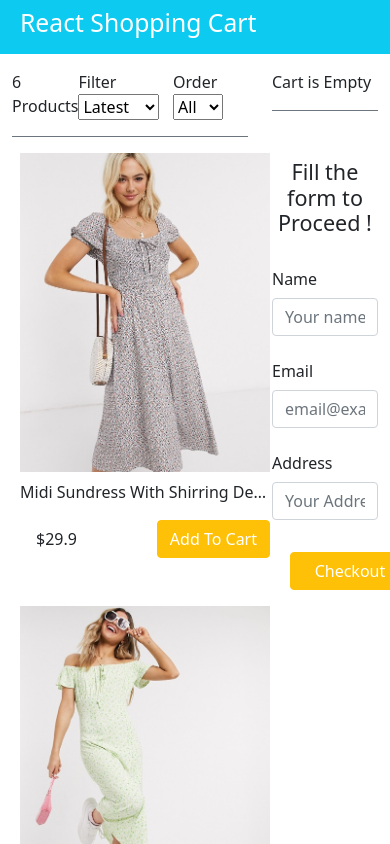
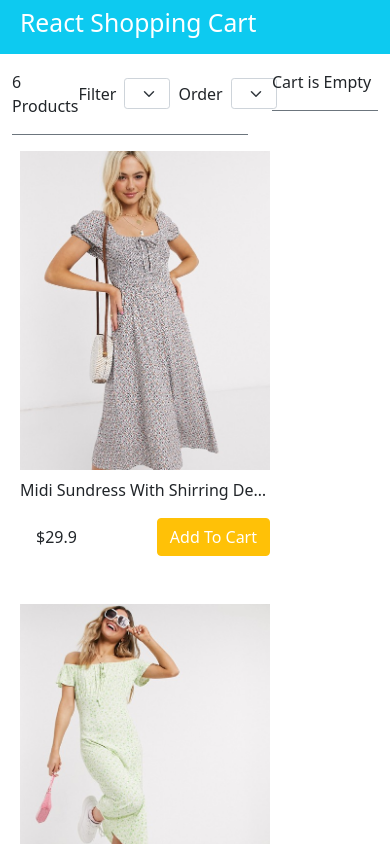
Before and after one commit to AliChaudharySandhu/Complete-ShoppingCart, a React (Create React App) app: page / in a window 390 px wide. Shown: the top 844 px of the page. Built offline with nearby package versions, Linux system fonts and the light colour scheme.

Commit message:
Animations and Model

```diff
--- a/package.json
+++ b/package.json
@@ -7,6 +7,8 @@
     "cra-template": "1.1.2",
     "react": "^17.0.2",
     "react-dom": "^17.0.2",
+    "react-modal": "^3.14.3",
+    "react-reveal": "1.2.2",
     "react-scripts": "4.0.3"
   },
   "scripts": {
--- a/src/components/Cart.js
+++ b/src/components/Cart.js
@@ -1,15 +1,18 @@
 import React, { Component } from 'react'
 import './cart.css'
 import { formateCurrency, formateTotal } from './utils'
+import Fade from 'react-reveal/Fade'
 
 export class Cart extends Component {
     constructor() {
         super()
         this.state = {
-            showCheckOut: true,
+            showCheckOut: false,
             name: '',
             email: '',
-            address: ''
+            address: '',
+            error: ''
+
         }
     }
 
@@ -22,6 +25,8 @@ export class Cart extends Component {
     createOrder = (e) =>{
         e.preventDefault();
 
+        if(this.state.name && this.state.email && this.state.address){
+
             let order ={
                 name : this.state.name,
                 email : this.state.email,
@@ -29,6 +34,10 @@ export class Cart extends Component {
                 cart : this.props.cart
             }
         this.props.createOrder(order)
+        } else{
+            this.setState({error: 'Something is missing !'})
+        }
+
     }
 
     render() {
@@ -38,10 +47,11 @@ export class Cart extends Component {
             <>
                 <div className=" cart_header mt-3 pb-3 border-bottom border-1 border-secondary">
                     {cart.length === 0 ? <div> Cart is Empty </div> :
-                        <div>You have {cart.length} itmes in cart</div>
+                        <div className="mb-1">You have {cart.length} itmes in cart</div>
                     }
                 </div>
                 <div className="cart-container">
+                    <Fade left cascade>
                     <ul className="cartItems list-unstyled">
                         {cart.map((item) => {
                             return <li key={item._id} className=" cartitem d-flex flex-sm-column flex-lg-row justify-content-between align-items-center p-2 m-1">
@@ -63,6 +73,7 @@ export class Cart extends Component {
                             </li>
                         })}
                     </ul>
+                    </Fade>
                 </div>
 
                 {cart.length > 0 &&
@@ -76,8 +87,9 @@ export class Cart extends Component {
                         >Proceed</button>
                     </div>
                 }
-                {this.state.showCheckOut && <div>
-
+                {(cart.length > 0 && this.state.showCheckOut) &&
+                <Fade right cascade>
+                <div>
                     <form action="" className="mt-5">
                         <h4 className="text-dark text-center my-4">Fill the form to Proceed !</h4>
                         <div className="form-group row">
@@ -86,6 +98,7 @@ export class Cart extends Component {
                                 <input
                                     type="text"
                                     name="name"
+                                    required
                                     placeholder="Your name"
                                     className="form-control"
                                     onChange={this.handleInput}
@@ -99,6 +112,7 @@ export class Cart extends Component {
                                 <input
                                     type="email"
                                     name="emali"
+                                    required
                                     placeholder="email@example.com"
                                     className="form-control"
                                     onChange={this.handleInput}
@@ -106,12 +120,13 @@ export class Cart extends Component {
 
                             </div>
                         </div>
-                        <div className="form-group row my-3">
+                        <div className="form-group row my-3 mb-1">
                             <label htmlFor="address" className="col-md-2 col-form-label">Address</label>
                             <div className="col-md-10">
                                 <input
                                     type="text"
                                     name="address"
+                                    required
                                     placeholder="Your Address"
                                     className="form-control"
                                     onChange={this.handleInput}
@@ -119,13 +134,14 @@ export class Cart extends Component {
 
                             </div>
                         </div>
-                        <button className="btn btn-md btn-warning text-white offset-2 px-4 mt-3"
+                        {this.state.error && <p style={{fontSize: '12px', textAlign: 'end'}} className="text-danger m-0 offset-2">{this.state.error}</p> }
+                        <button type="submit" className="btn btn-md btn-warning text-white offset-2 px-4 mt-3"
                             onClick={(e) => this.createOrder(e)}
                         >Checkout</button>
 
                     </form>
                 </div>
-
+                </Fade>
                 }
 
             </>
--- a/src/components/Filter.js
+++ b/src/components/Filter.js
@@ -5,8 +5,8 @@ export class Filter extends Component {
         return (
             <div className="filter d-flex justify-content-between my-3 pb-3 border-1 border-bottom border-secondary">
                 <div className="filter_results">{this.props.count} Products</div>
-                <div className="filter_sort">Filter
-                    <select value={this.props.sort} onChange={this.props.sortFilter}>
+                <div className="filter_sort d-flex align-items-center">Filter
+                    <select className="form-select form-select-sm mx-2" value={this.props.sort} onChange={this.props.sortFilter}>
                         <option value="">Latest</option>
                         <option value="lowest">Lowest</option>
                         <option value="highest">Highest</option>
@@ -14,8 +14,8 @@ export class Filter extends Component {
 
                     </select>
                 </div>
-                <div className="filter_sizes">Order
-                    <select value={this.props.size} onChange={this.props.sizeFilter}>
+                <div className="filter_sizes d-flex align-items-center">Order
+                    <select  className="form-select form-select-sm mx-2" value={this.props.size} onChange={this.props.sizeFilter}>
                         <option value="">All</option>
                         <option value="XS">XS</option>
                         <option value="S">S</option>
--- a/src/components/Products.js
+++ b/src/components/Products.js
@@ -1,21 +1,37 @@
 import React, { Component } from 'react'
 import './products.css'
+import Fade from 'react-reveal/Fade'
+import Modal from 'react-modal'
+import Zoom from 'react-reveal/Zoom'
+import {formateCurrency} from './utils'
 
 export class Products extends Component {
-    constructor(props){
-        super();
-
+    constructor(props) {
+        super(props);
+        this.state = {
+            product: null
+        }
+    }
+    openModal = (product) => {
+        this.setState({ product: product })
+    }
+    closeModel = () => {
+        this.setState({ product: null })
     }
     render() {
+        const product  = this.state.product
         return (
             <div>
+                <Fade bottom cascade>
                     <ul className="products d-inline-flex flex-wrap list-unstyled justify-content-between">
-                    {this.props.products.map((product) =>{
-                        return(
+                        {this.props.products.map((product) => {
+                            return (
                                 <li className="mb-5 px-2" key={product._id}>
                                     <div className="product">
-                                    <a className="text-capitalize text-dark" href={"#" + product._id}>
-                                        <img src={product.image} alt={product.name}/>
+                                        <a className="text-capitalize text-dark" href={"#" + product._id}
+                                            onClick={() => this.openModal(product)}
+                                        >
+                                            <img src={product.image} alt={product.name} />
                                             <p className="mt-2 text-truncate">{product.title}</p>
                                         </a>
                                         <div className="product_price d-flex flex-row align-items-center justify-content-between">
@@ -27,6 +43,46 @@ export class Products extends Component {
                             )
                         })}
                     </ul>
+                </Fade>
+                {product && <Modal isOpen={true} onRequestClose={this.closeModel}>
+                    <Zoom>
+                        <div className="product_modal">
+                            <div className="d-flex justify-content-end">
+                                <button className="btn btn-outline-warning btn-sm p-2 lh-0" onClick={this.closeModel}>x</button>
+                            </div>
+
+                            <div className="product_details row">
+                                <div className="col-12 col-sm-12 col-md-6">
+                                    <img src={product.image} alt={product.title} />
+                                </div>
+                                <div className="col-12 col-sm-12 col-md-6 mt-md-5 mt-sm-2 mt-2">
+                                    <p>{product.title}</p>
+                                    <p>{product.description}</p>
+                                    <p>Available Sizes
+                                        {product.availableSizes.map((item) => {
+                                            return (
+                                            <span>
+                                                <button>{item}</button>
+                                            </span>)
+                                        })}
+                                    </p>
+                                    <div className="product_price d-flex flex-row align-items-center mt-5">
+                                    <div>{formateCurrency(product.price)}</div>
+                                    <button className="btn btn-md btn-warning text-white fw-bold mx-5"
+                                        onClick={() =>{
+                                            this.props.addToCart(product)
+                                            this.closeModel();
+                                        }}
+                                    >
+                                        Add To Cart
+                                    </button>
+                                </div>
+                                </div>
+
+                            </div>
+                        </div>
+                    </Zoom>
+                </Modal>}
             </div>
         )
     }
--- a/src/components/products.css
+++ b/src/components/products.css
@@ -15,3 +15,7 @@
     width: 100%;
     height: auto;
 }
+.product_details >div img{
+    max-width: 400px;
+    width: 100%;
+}
--- a/src/styles.css
+++ b/src/styles.css
@@ -4,7 +4,7 @@
 a{
     text-decoration: none;
 }
-form input:focus{
+form input:focus, select:focus{
 
     border-color: #ffc107!important;
     box-shadow: 0 0 0 0.1rem #ffc107!important;
```
Also changed, not shown: 1 other file (tests, documents, lock files or other folders). Lines whose indentation alone changed are shown as unchanged.
